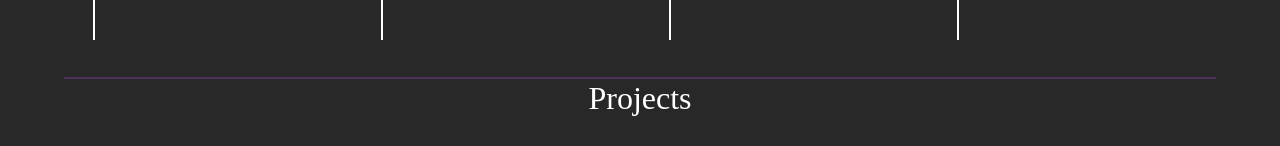
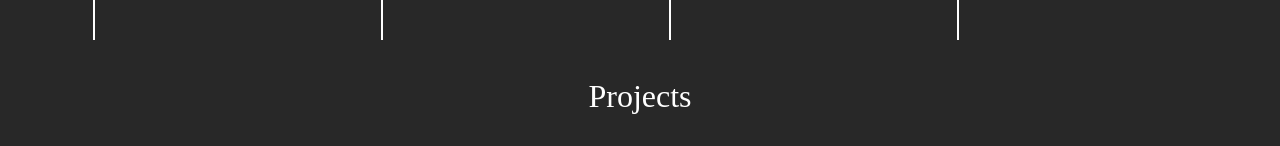
Before and after one commit to NairArjunWD/sei-portfolio, a plain HTML site: page index.html in a window 1280 px wide. Shown: the part 806-952 px from the top of the page. Drawn offline with nearby package versions, Linux system fonts and the light colour scheme.

Commit message:
Eliminate purple line divider

```diff
--- a/css/style.css
+++ b/css/style.css
@@ -199,9 +199,9 @@ body {
   font-size: 14px;
 }
 
-div.row {
+/* div.row {
   border-bottom: 2px #50315a solid;
-}
+} */
 /*# sourceMappingURL=style.css.map */
 
 nav {
```
